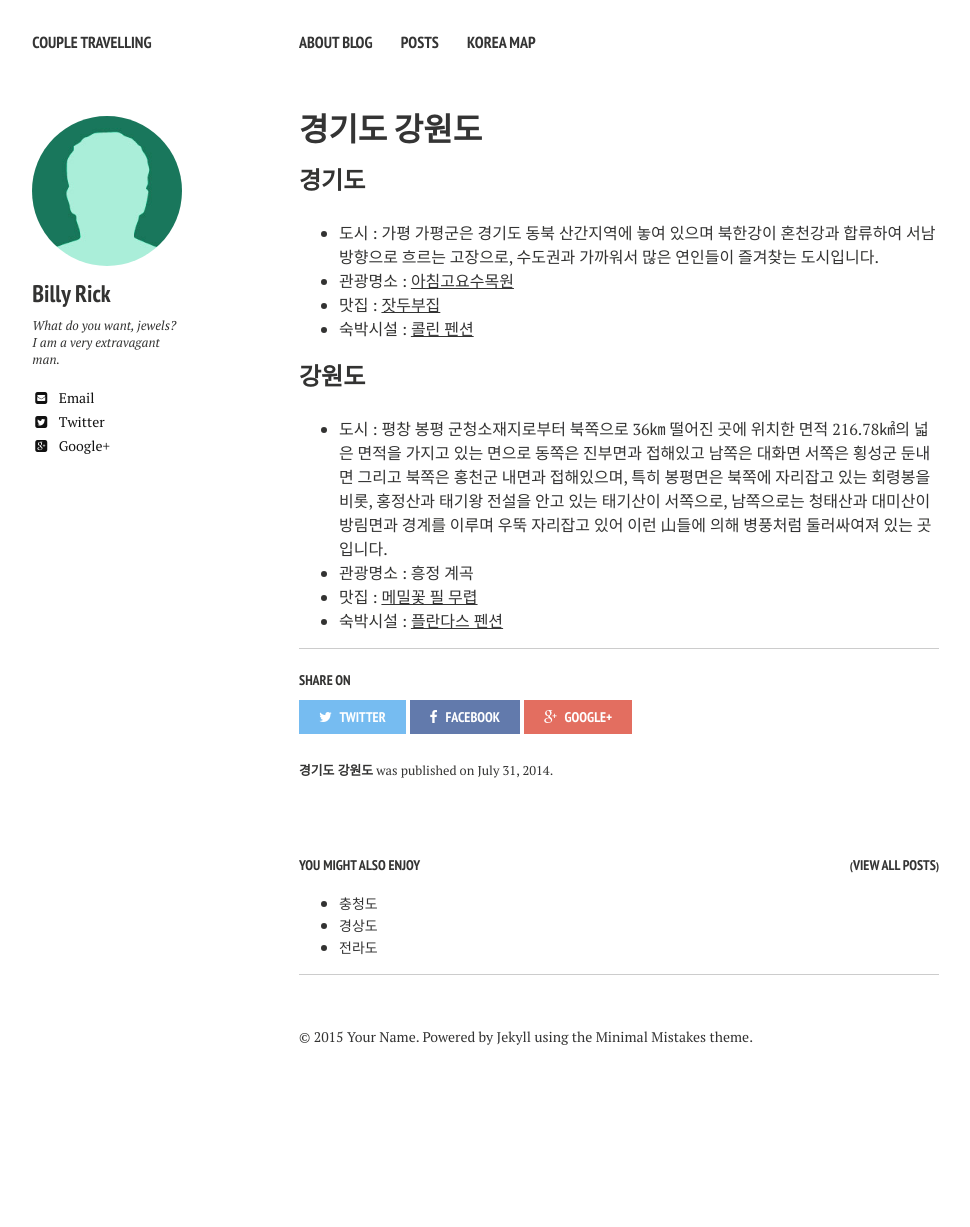
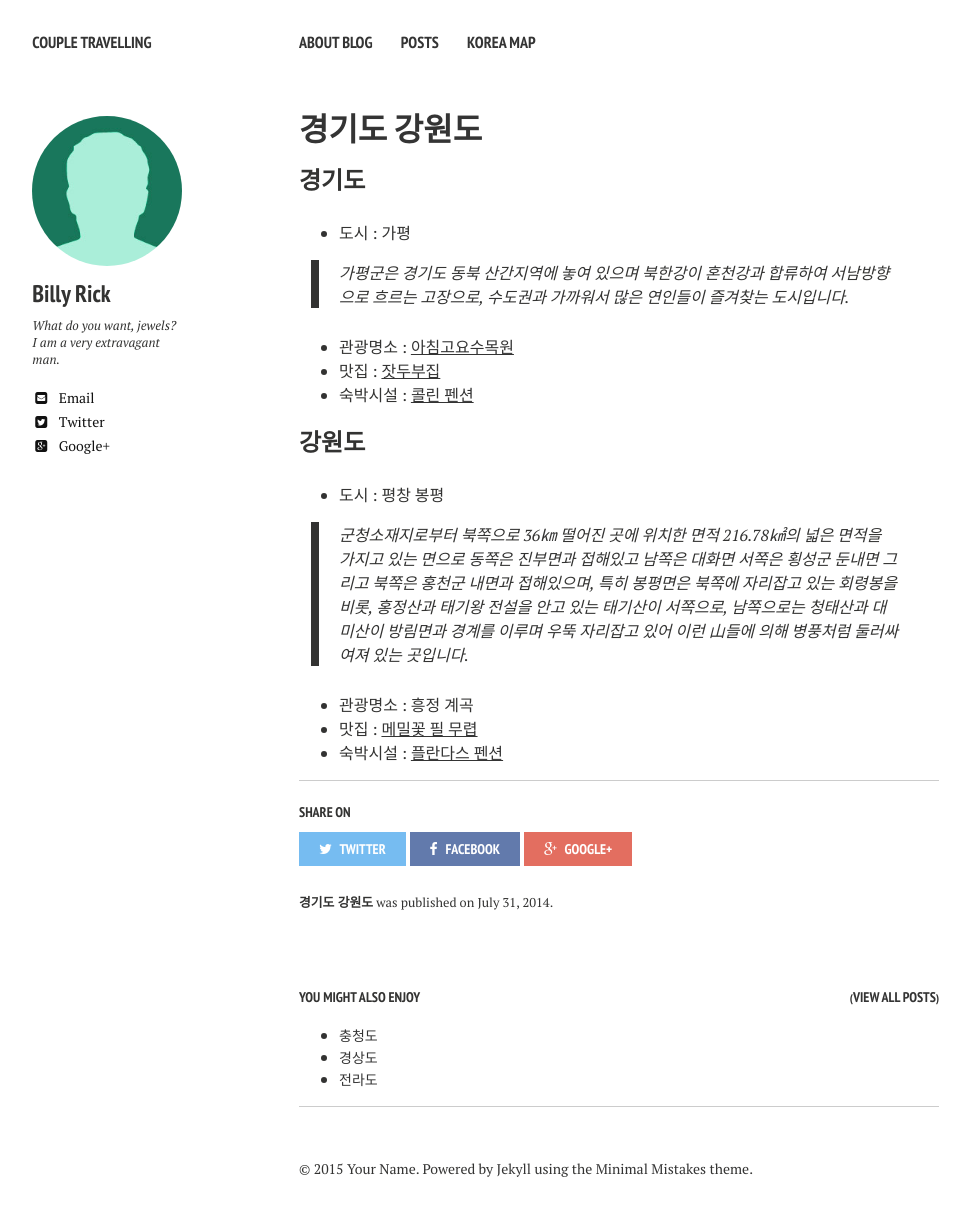
Before and after one commit to shinojin/shinojin.github.com, a Jekyll site: the page built from _posts/2014-07-31-author-override.md, in a window 1280 px wide. Shown: the whole page, without its empty margins (21-991 px from the left). Built offline with Jekyll 4.4.1, drawn with Linux system fonts in a browser that asks for light colours; nearby versions of some CDN libraries; before the commit the page ends 1095 px from its top, so only the background shows below that.

```diff
--- a/_posts/2014-07-31-author-override.md
+++ b/_posts/2014-07-31-author-override.md
@@ -8,14 +8,14 @@ tags: []
 ---
 ###경기도
 - 도시 : 가평
-가평군은 경기도 동북 산간지역에 놓여 있으며 북한강이 혼천강과 합류하여 서남방향으로 흐르는 고장으로, 수도권과 가까워서 많은 연인들이 즐겨찾는 도시입니다.
+> 가평군은 경기도 동북 산간지역에 놓여 있으며 북한강이 혼천강과 합류하여 서남방향으로 흐르는 고장으로, 수도권과 가까워서 많은 연인들이 즐겨찾는 도시입니다.
 - 관광명소 : [아침고요수목원](http://www.morningcalm.co.kr/)
 - 맛집 : [잣두부집](http://gpfriends.net/)
 - 숙박시설 : [콜린 펜션](http://collineps.net/)
 
 ###강원도
 - 도시 : 평창 봉평
-군청소재지로부터 북쪽으로 36㎞ 떨어진 곳에 위치한 면적 216.78㎢의 넓은 면적을 가지고 있는 면으로 동쪽은 진부면과
+> 군청소재지로부터 북쪽으로 36㎞ 떨어진 곳에 위치한 면적 216.78㎢의 넓은 면적을 가지고 있는 면으로 동쪽은 진부면과
 접해있고 남쪽은 대화면 서쪽은 횡성군 둔내면 그리고 북쪽은 홍천군 내면과 접해있으며, 특히 봉평면은 북쪽에 자리잡고 있는
 회령봉을 비롯, 홍정산과 태기왕 전설을 안고 있는 태기산이 서쪽으로, 남쪽으로는 청태산과 대미산이 방림면과 경계를 이루며
 우뚝 자리잡고 있어 이런 山들에 의해 병풍처럼 둘러싸여져 있는 곳입니다.
```
